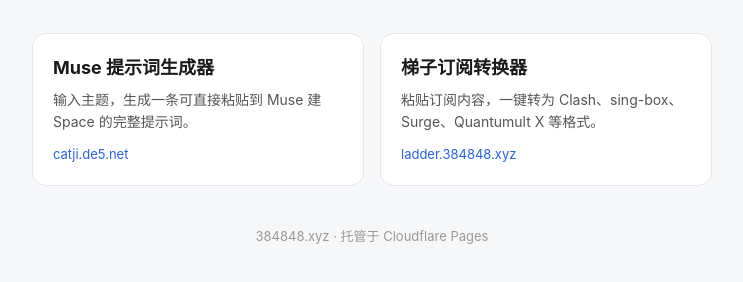
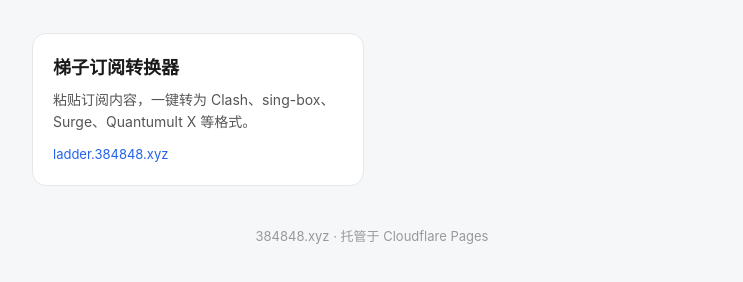
Before and after one commit to cyhepunk-spec/384848-xyz, a plain HTML site: page index.html in a window 1280 px wide. Shown: the part 126-408 px from the top of the page, without its empty margins (268-1011 px from the left). Drawn offline with Linux system fonts and the light colour scheme.

Commit message:
主站去掉 Muse 提示词生成器卡片（已删除该工具，只剩梯子订阅转换器）

```diff
--- a/index.html
+++ b/index.html
@@ -31,11 +31,6 @@
     <p>主站 · 工具导航</p>
   </header>
   <div class="grid">
-    <a class="card" href="https://catji.de5.net">
-      <h2>Muse 提示词生成器</h2>
-      <p>输入主题，生成一条可直接粘贴到 Muse 建 Space 的完整提示词。</p>
-      <span class="url">catji.de5.net</span>
-    </a>
     <a class="card" href="https://ladder.384848.xyz">
       <h2>梯子订阅转换器</h2>
       <p>粘贴订阅内容，一键转为 Clash、sing-box、Surge、Quantumult X 等格式。</p>
```
